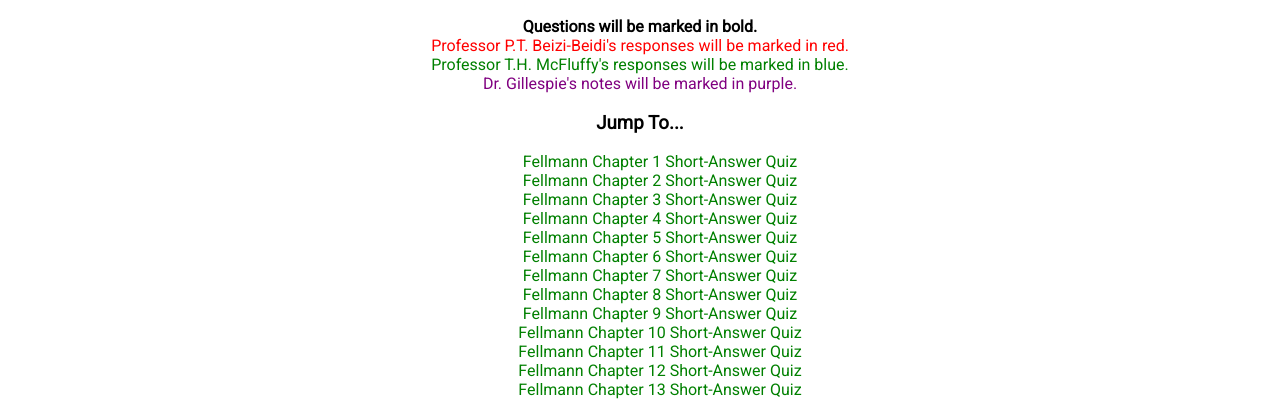
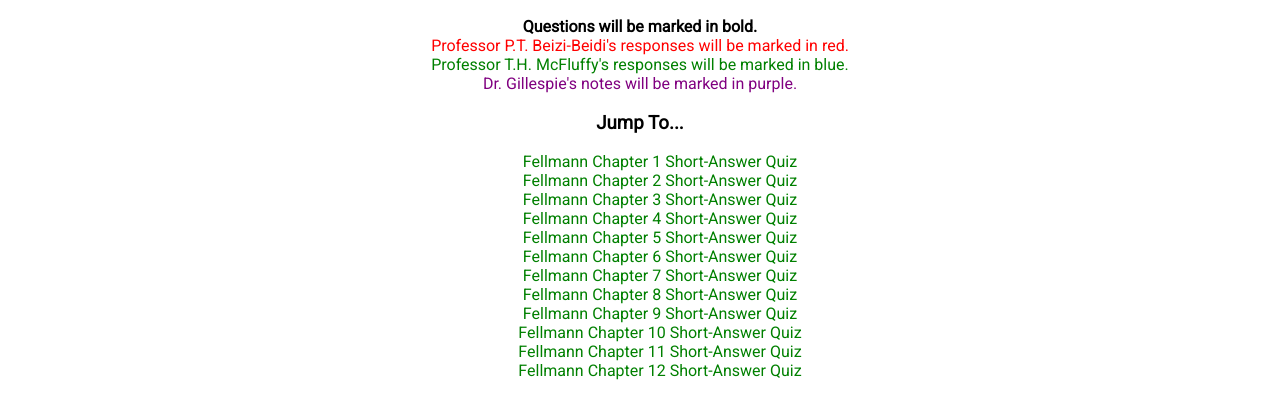
Before and after one commit to Rebcake777/AP-HUG-And-Ice-Cream, a plain HTML site: page short-answers.html in a window 1280 px wide. Shown: the part 397-800 px from the top of the page. Drawn offline with Linux system fonts and the light colour scheme.

Commit message:
Update short-answers.html

```diff
--- a/short-answers.html
+++ b/short-answers.html
@@ -181,7 +181,6 @@ h3, ul {
 		<a href = "#quiz10" title = "Short-Answer Quiz #10"><li>Fellmann Chapter 10 Short-Answer Quiz</li></a>
 		<a href = "#quiz11" title = "Short-Answer Quiz #11"><li>Fellmann Chapter 11 Short-Answer Quiz</li></a>
 		<a href = "#quiz12" title = "Short-Answer Quiz #12"><li>Fellmann Chapter 12 Short-Answer Quiz</li></a>
-		<a href = "#quiz13" title = "Short-Answer Quiz #13"><li>Fellmann Chapter 13 Short-Answer Quiz</li></a>
 	</ul>
 
 	<br />
```
